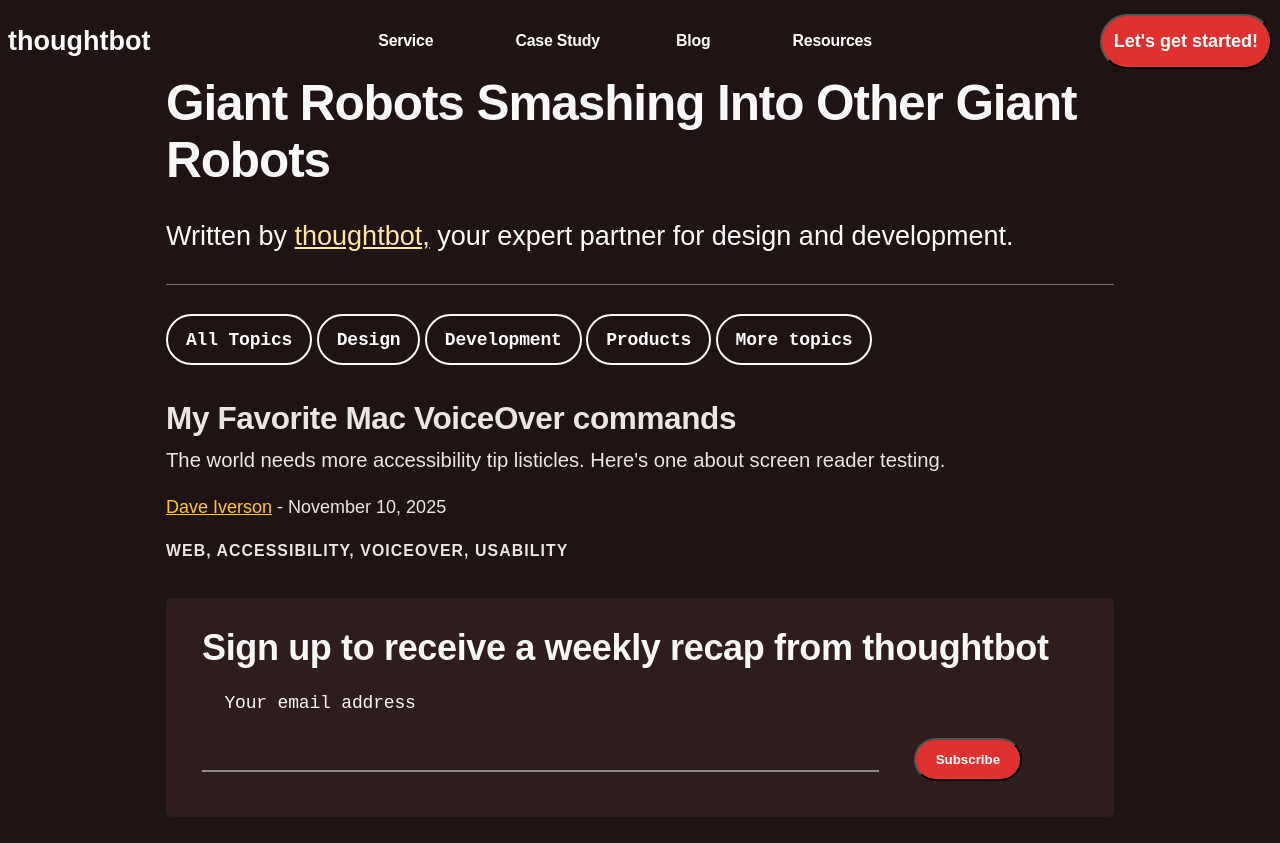
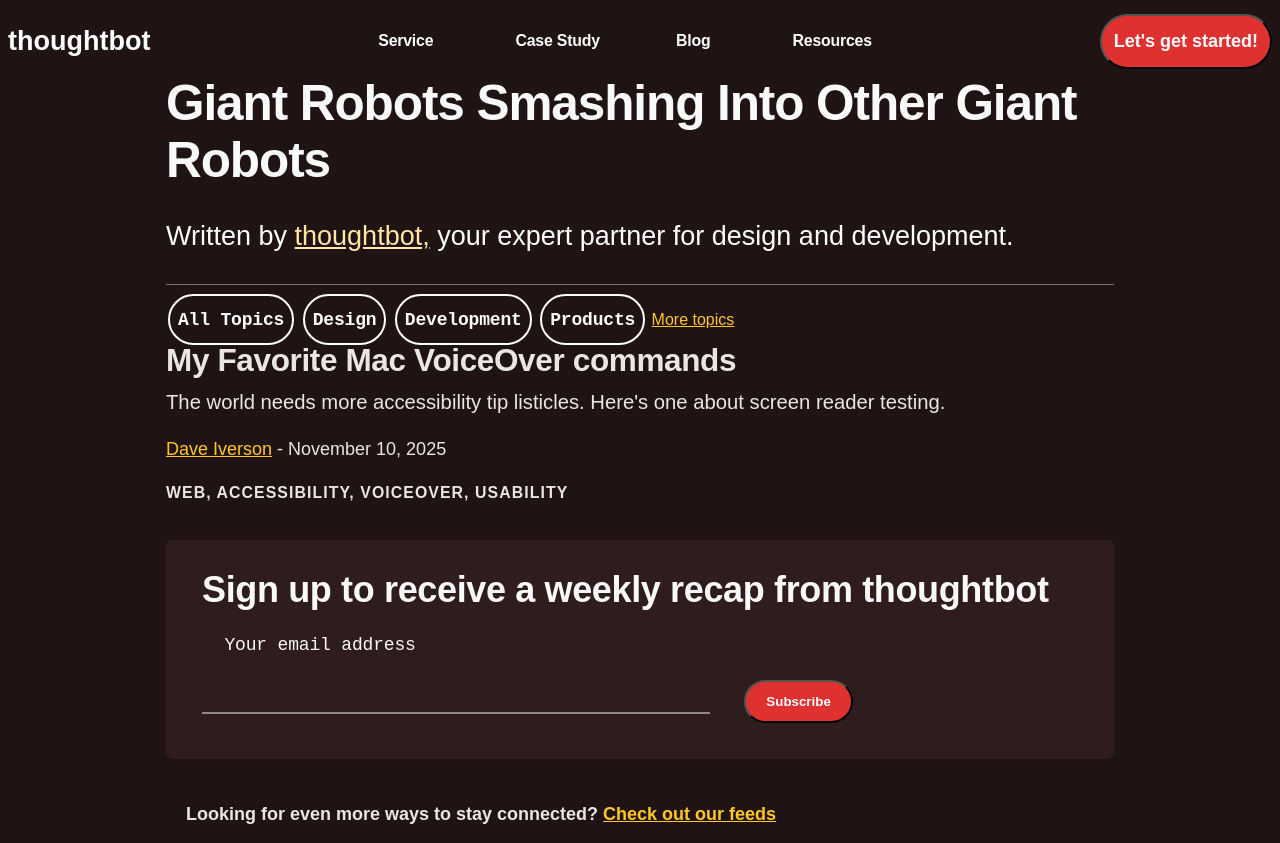
Before and after one commit to Yourmyth/thoughtbot-clone, a plain HTML site: page index.html in a window 1280 px wide. Shown: the top 843 px of the page. Drawn offline with Linux system fonts and the light colour scheme.

Commit message:
modified my css and html files

```diff
--- a/index.html
+++ b/index.html
@@ -33,8 +33,8 @@
     <a href="Design">Design</a>
     <a href="Development">Development</a>
     <a href="Products">Products</a>
-    <a href="More topics" class="sub-links1">More topics</a>
     </div>
+    <a href="More topics" class="sub-linksI">More topics</a>
     <br>
     <h1 class="head">
         My Favorite Mac VoiceOver commands
--- a/style.css
+++ b/style.css
@@ -100,6 +100,7 @@
 .sub-links{
     width: 100%;
     margin: 20px 0px;
+    display: inline;
 }
 .sub-links a{
     justify-content: space-between;
@@ -108,13 +109,17 @@
     color: #ffffff;
     line-height: 18px;
     vertical-align: baseline;
-    padding: 13.5px 18px;
+    padding: 13.5px 8px;
     letter-spacing: -0.18px;
     font-weight: 700;
     text-align: center;
     border: 2px solid;
     border-radius: 40px;
     text-decoration: none;
+    margin: 2px;
+}
+.sub-linksI{
+    color: #FFC726;
 }
 .head{
     font-size: 31.5px;
@@ -214,7 +219,7 @@
     font-weight: 400;
     text-align: start;
     display: inline;
-    width: 80%;
+    width: 60%;
     border: none;
     text-decoration: underline;
     border-bottom: 2px solid #928a85;
```
